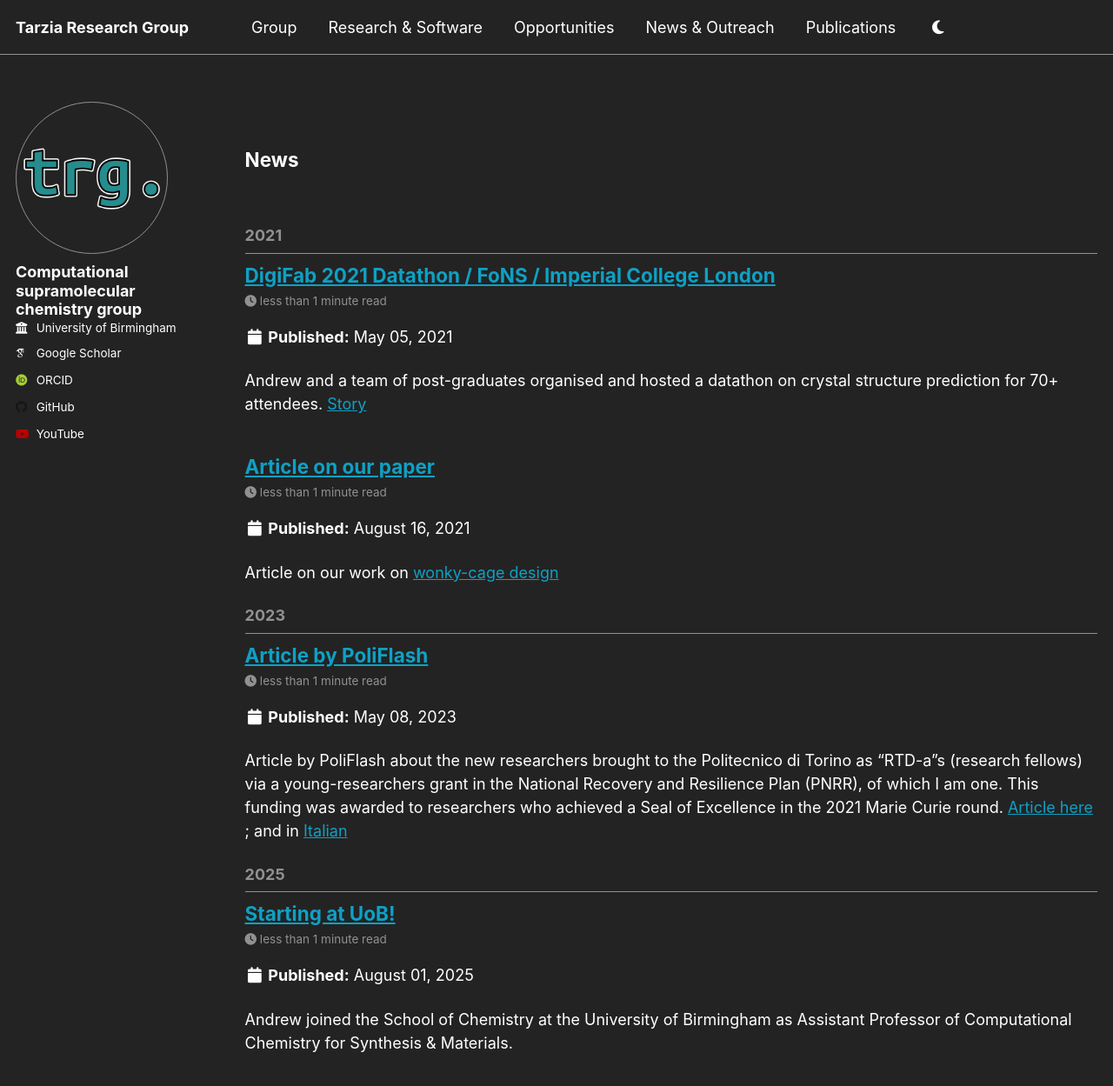
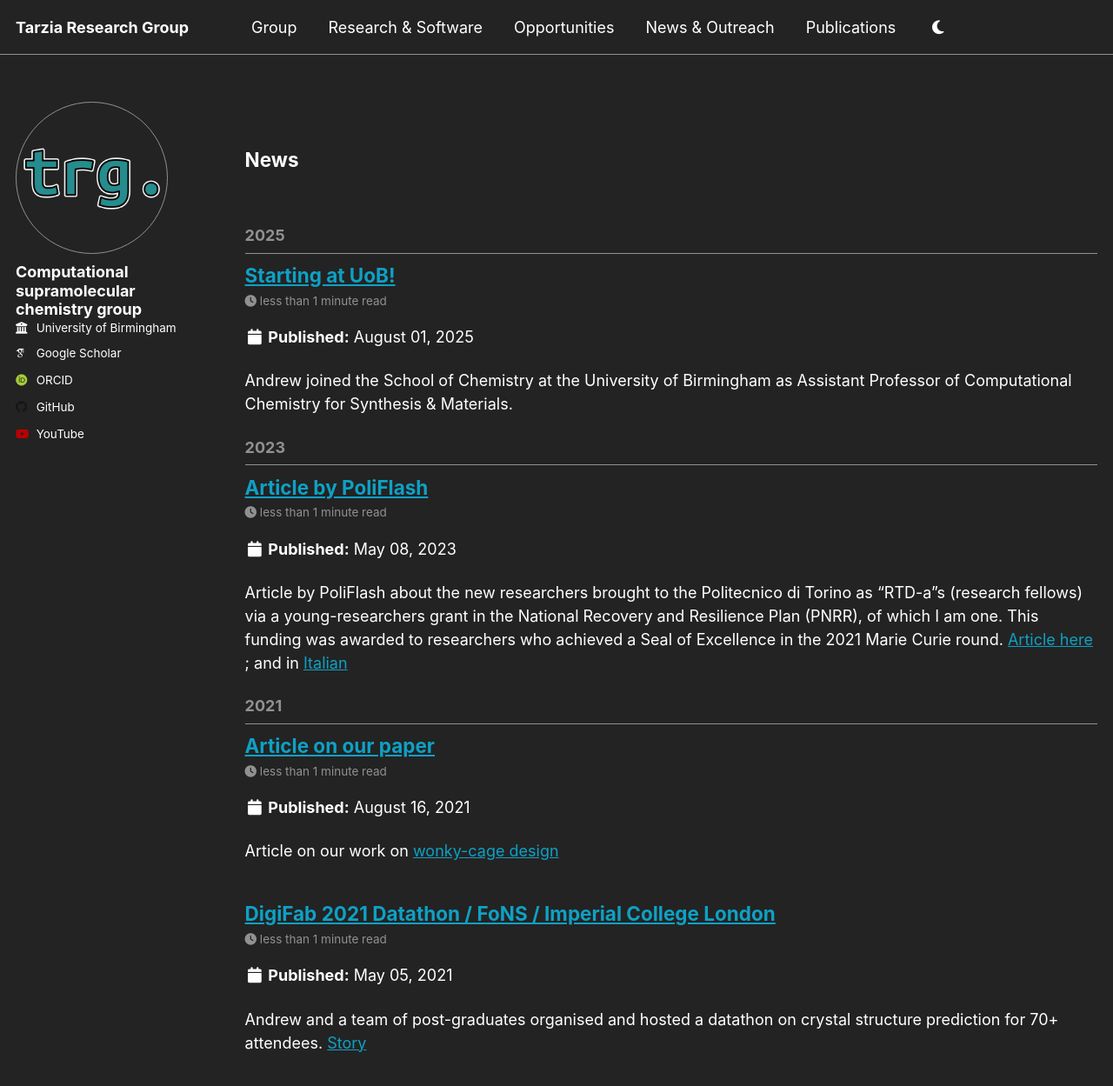
Before and after one commit to TarziaResearchGroup/TarziaResearchGroup.github.io, a Jekyll site: the page built from _pages/news.html, in a window 1280 px wide and 1400 px high, scrolled down 454 px. Shown: the top 1249 px of the window at 87% size. Built offline with Jekyll 4.4.1, drawn with Linux system fonts in a browser that asks for light colours; some web fonts are replaced; a script that is not in the unit is left out; part of the change alters nothing that is shown.

```diff
--- a/_pages/news.html
+++ b/_pages/news.html
@@ -12,7 +12,7 @@ redirect_from:
 
 {% include base_path %}
 {% capture written_year %}'None'{% endcapture %}
-{% for post in site.workshops %}
+{% for post in site.workshops reversed %}
   {% capture year %}{{ post.date | date: '%Y' }}{% endcapture %}
   {% if year != written_year %}
     <h2 id="{{ year | slugify }}" class="archive__subtitle">{{ year }}</h2>
@@ -29,7 +29,7 @@ redirect_from:
 
 {% include base_path %}
 {% capture written_year %}'None'{% endcapture %}
-{% for post in site.news %}
+{% for post in site.news reversed %}
   {% capture year %}{{ post.date | date: '%Y' }}{% endcapture %}
   {% if year != written_year %}
     {% capture written_year %}{{ year }}{% endcapture %}
```
